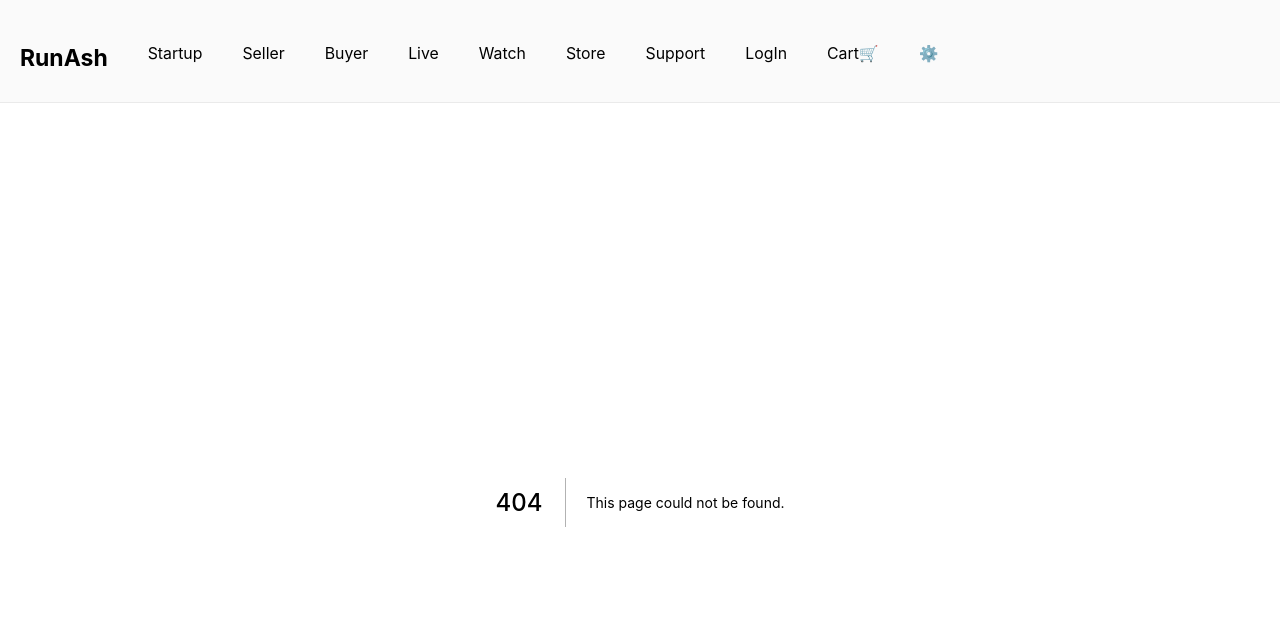
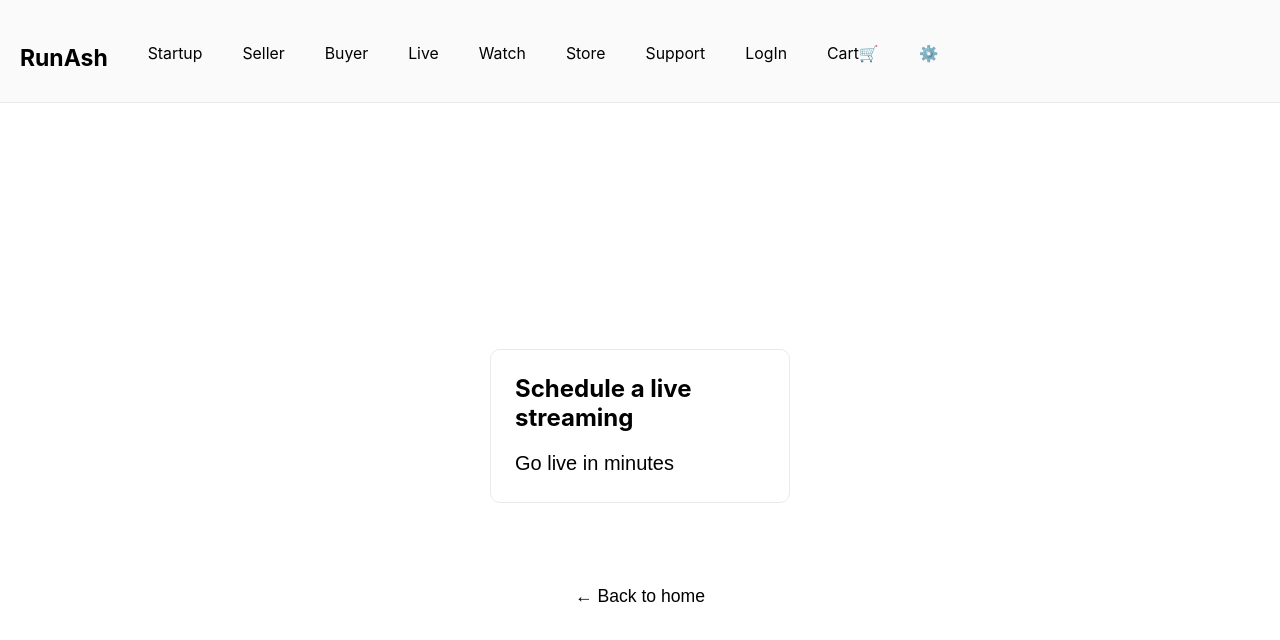
Before and after one commit to rammurmu/next, a Next.js app: page /schedule in a window 1280 px wide. Before the commit this address had no page. Shown: the top 640 px of the page. Built offline with nearby package versions, Linux system fonts and the light colour scheme.

Commit message:
Update and rename live-stream.js to schedule.js

```diff
--- a/pages/live-stream.js
+++ b/pages/schedule.js
@@ -1,13 +1,13 @@
 import styles from '../styles/Home.module.css'
 import Link from 'next/link'
 
-export default function LiveStream() {
+export default function Schedule() {
   return (
     <div className={styles.container}>
       <main className={styles.main}>
        <div className={styles.card}>
-        <h1>Live streaming</h1>
-        <p>Go live </p>
+        <h1>Schedule a live streaming</h1>
+        <p>Go live in minutes </p>
         </div>
          <p className={styles.description}>
           <Link href="/">
```
